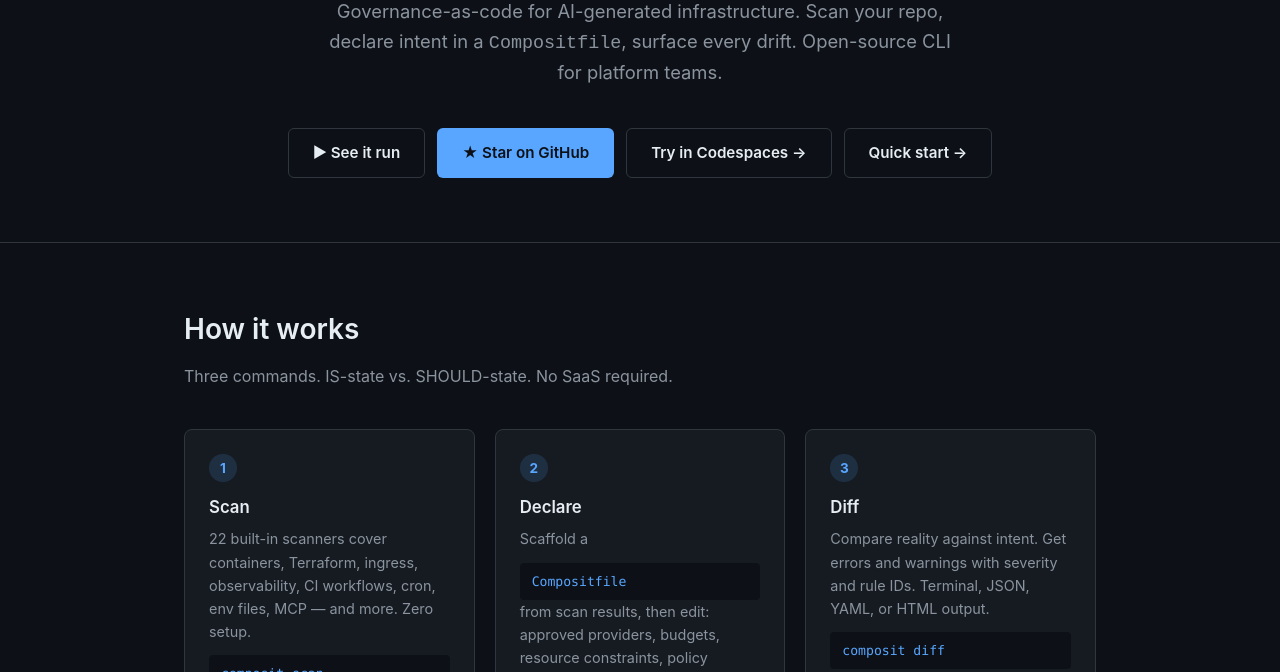
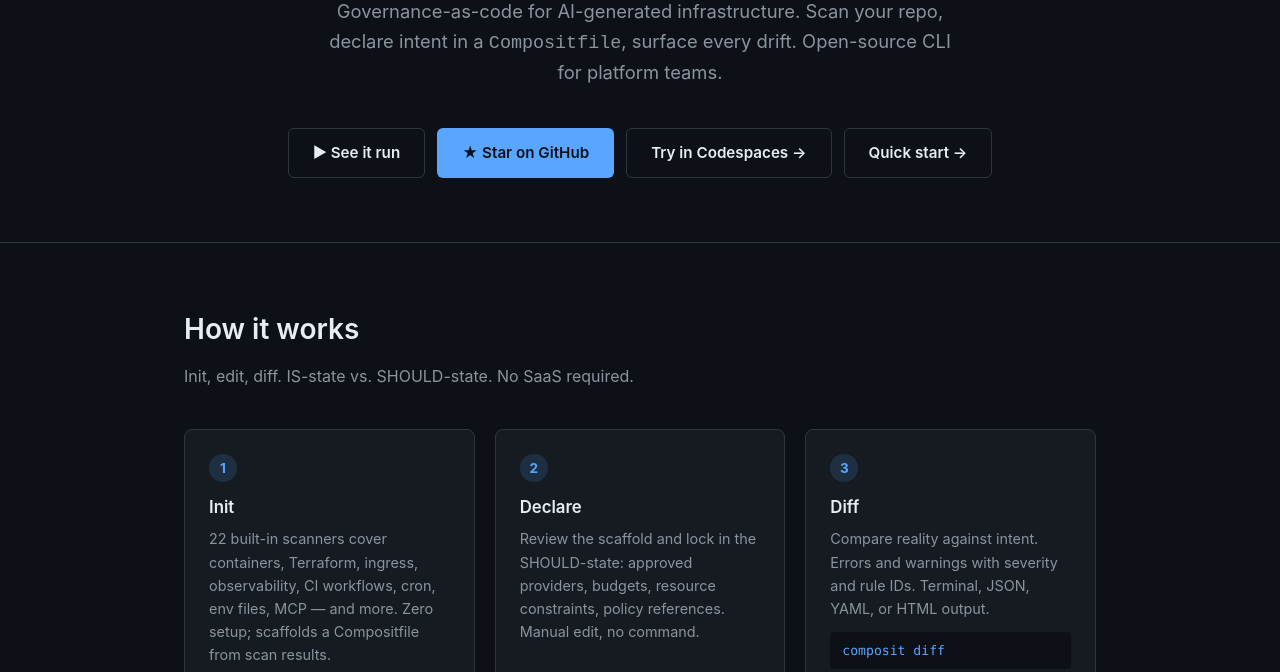
Before and after one commit to nuetzliches/composit, a plain HTML site: page landing/index.html in a window 1280 px wide. Shown: the part 280-952 px from the top of the page. Drawn offline with Linux system fonts and the light colour scheme.

Commit message:
landing: reorder "How it works" — init first, drop command styling on Compositfile
The previous order led with `composit scan` and tucked `composit init`
under "Declare", which is backwards: init is the actual entry command
(it scans + scaffolds in one shot). Step 2 is the manual review of the
scaffolded file, so it has no command. Compositfile is referenced by
name in prose rather than rendered as a code box, since it's a noun.

Co-Authored-By: Claude Opus 4.7 (1M context) <noreply@anthropic.com>

```diff
--- a/landing/index.html
+++ b/landing/index.html
@@ -437,24 +437,23 @@ footer .legal a { margin: 0 .5rem; }
 <section>
   <div class="container">
     <h2>How it works</h2>
-    <p class="sub">Three commands. IS-state vs. SHOULD-state. No SaaS required.</p>
+    <p class="sub">Init, edit, diff. IS-state vs. SHOULD-state. No SaaS required.</p>
     <div class="steps">
       <div class="step">
         <div class="n">1</div>
-        <h3>Scan</h3>
-        <p>22 built-in scanners cover containers, Terraform, ingress, observability, CI workflows, cron, env files, MCP — and more. Zero setup.</p>
-        <code>composit scan</code>
+        <h3>Init</h3>
+        <p>22 built-in scanners cover containers, Terraform, ingress, observability, CI workflows, cron, env files, MCP — and more. Zero setup; scaffolds a Compositfile from scan results.</p>
+        <code>composit init</code>
       </div>
       <div class="step">
         <div class="n">2</div>
         <h3>Declare</h3>
-        <p>Scaffold a <code>Compositfile</code> from scan results, then edit: approved providers, budgets, resource constraints, policy references.</p>
-        <code>composit init</code>
+        <p>Review the scaffold and lock in the SHOULD-state: approved providers, budgets, resource constraints, policy references. Manual edit, no command.</p>
       </div>
       <div class="step">
         <div class="n">3</div>
         <h3>Diff</h3>
-        <p>Compare reality against intent. Get errors and warnings with severity and rule IDs. Terminal, JSON, YAML, or HTML output.</p>
+        <p>Compare reality against intent. Errors and warnings with severity and rule IDs. Terminal, JSON, YAML, or HTML output.</p>
         <code>composit diff</code>
       </div>
     </div>
```
